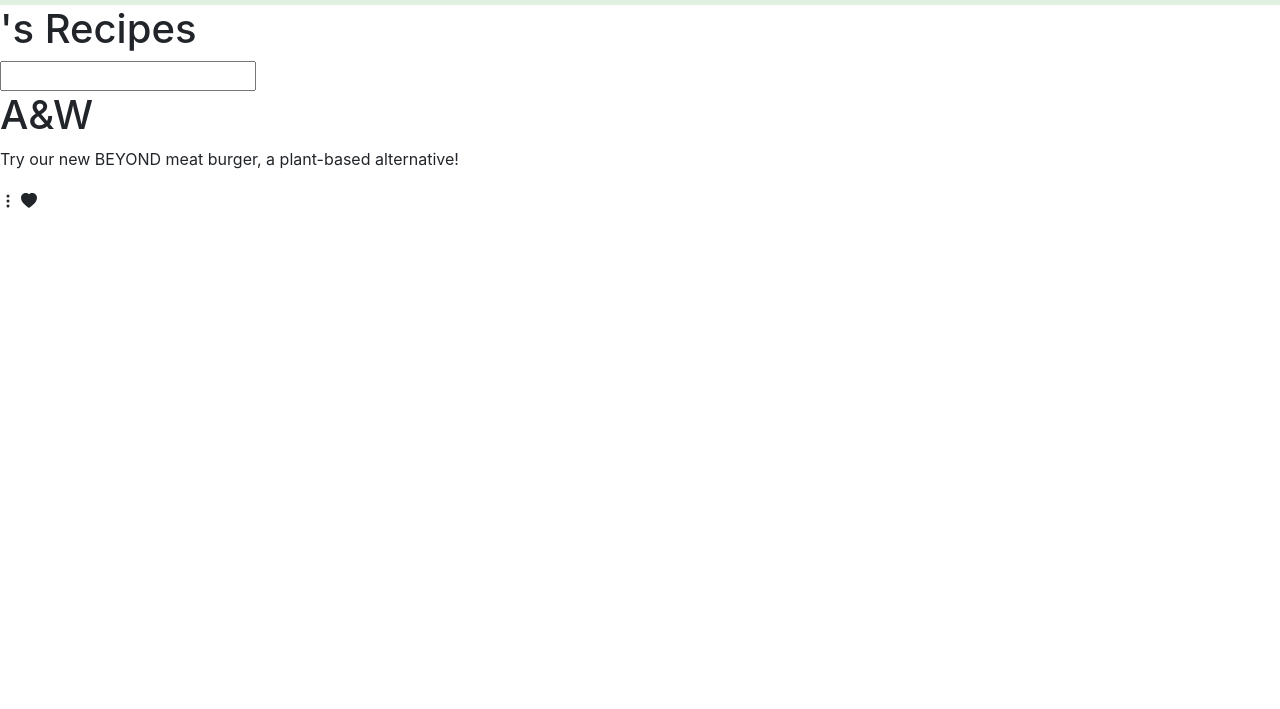
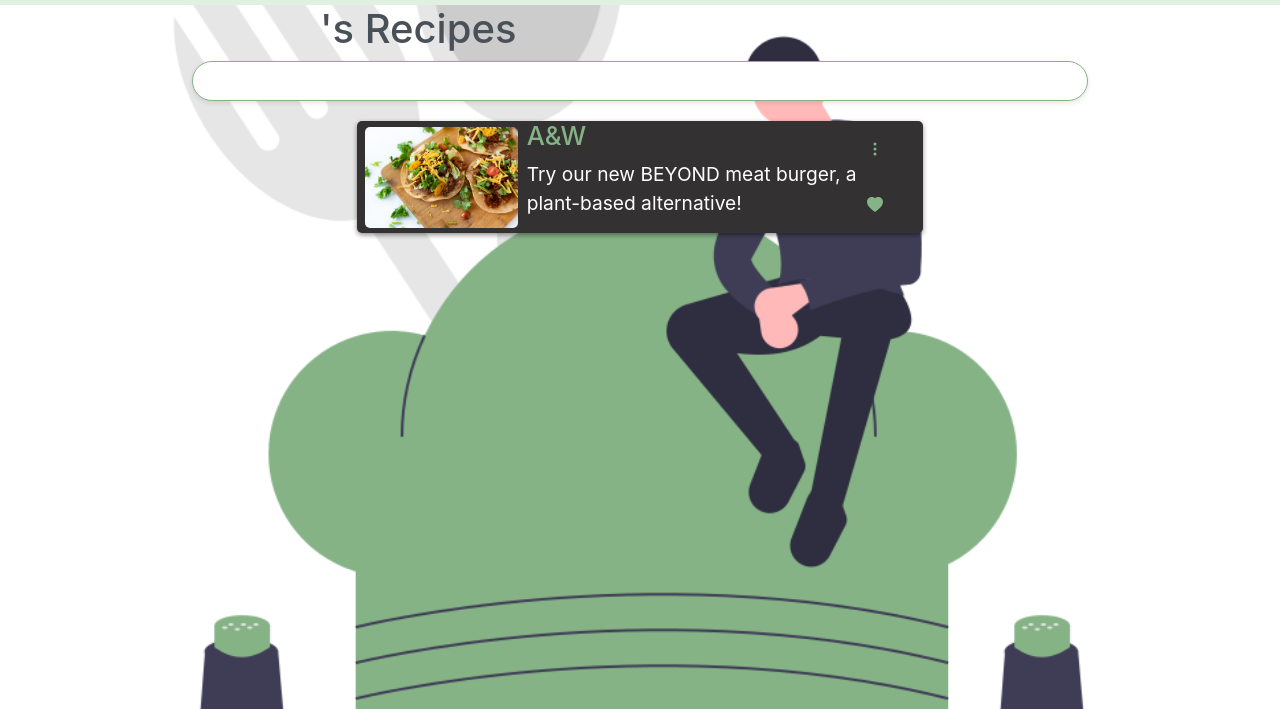
Before and after one commit to samueljsong/2800-202210-BBY34, a plain HTML site: page html/viewRestNew.html in a window 1280 px wide. Shown: the part 91-800 px from the top of the page. Drawn offline with nearby package versions, Linux system fonts and the light colour scheme; no server answers.

Commit message:
Adjust css for nav bar to work on recipe and restaurant pages

```diff
--- a/public/css/restNew.css
+++ b/public/css/restNew.css
@@ -1,27 +1,76 @@
-@media only screen and (max-width: 1200px) {
+@import url('https://fonts.googleapis.com/css2?family=Nunito+Sans:wght@400;600;900&family=Open+Sans:wght@300;400;500&display=swap');
+
+html {
+  overflow-y: scroll !important;
+  overflow-x: hidden !important;
+  height: 100%;
+}
+
+html,
+body {
+  margin: 0;
+  padding: 0;
+  font-family: -apple-system, BlinkMacSystemFont, 'Segoe UI', Roboto, Oxygen, Ubuntu, Cantarell, 'Open Sans', 'Helvetica Neue', sans-serif;
+  color: white;
+}
+
+body {
+  min-height: 100%;
+}
+
+#viewRestaurantsHeader {
+  display: grid;
+  grid-template-columns: 5% 90% 5%;
+}
+
+#viewRestaurantsHeader h1 {
+  grid-column: 2/span 1;
+  color: #495057;
+}
+
+#navbarGoBackButton {
+  padding-top: 30px;
+  padding-bottom: 30px;
+  background-color: transparent !important;
+}
+
+#goBackButton {
+  font-size: 40px;
+}
+
+@media only screen and (max-width: 415px) {
   body {
-    display: grid;
-    grid-template-rows: 100%;
     background-image: url("../img/recipe-pic.png");
     background-size: 100%;
     background-repeat: no-repeat;
     background-position-y: center;
     background-attachment: fixed;
+    z-index: -1;
   }
+
   /* img {
-      width: 50;
-      height: 100%;
-    } */
+    width: 50;
+    height: 100%;
+  } */
   .general {
     display: grid;
     grid-template-columns: 1fr;
     grid-template-rows: auto;
     grid-row-gap: 20px;
   }
+
   .search-container {
     display: grid;
-    grid-template-columns: 1fr;
+    grid-template-columns: auto;
   }
+
+  #post {
+    justify-self: right;
+    width: 8vw;
+    align-self: center;
+    cursor: pointer;
+  }
+
   #search {
     width: 70%;
     height: 40px;
@@ -33,22 +82,25 @@
     border-radius: 20px;
     box-shadow: 0 2px 5px 0 rgba(0, 0, 0, .1);
   }
+
   #search-btn {
     position: absolute;
     align-self: center;
     color: rgb(51, 49, 49);
   }
+
   #recipe-pic {
     width: 100%;
   }
+
   #card-template {
     display: grid;
     grid-template-columns: 30% 60% 10%;
     background-color: rgb(51, 49, 49);
-    grid-column-gap: 5px;
     border-radius: 5px;
     box-shadow: 0 2px 5px 0 rgba(0, 0, 0, 0.44);
   }
+
   .image-box {
     background-image: url(../img/taco.jpg);
     background-size: 100%;
@@ -59,30 +111,36 @@
     justify-self: center;
     cursor: pointer;
   }
+
   .info {
     display: grid;
     grid-template-columns: 1fr;
     cursor: pointer;
   }
+
   #title {
     font-size: 5vw;
     color: #86b386;
   }
+
   #description {
     font-size: 3vw;
     color: white;
   }
+
   .others {
     display: grid;
     grid-template-columns: 1fr;
     grid-template-rows: 1fr 1fr;
   }
+
   #dot {
     grid-row: 1 / 2;
     align-self: center;
     color: #86b386;
     cursor: pointer;
   }
+
   #heart {
     grid-row: 2 / 3;
     align-self: center;
@@ -90,3 +148,121 @@
     cursor: pointer;
   }
 }
+
+@media only screen and (min-width: 416px) {
+  body {
+    background-image: url("../img/recipe-pic.png");
+    background-size: 100%;
+    background-repeat: no-repeat;
+    background-position-y: center;
+    background-attachment: fixed;
+    z-index: -1;
+  }
+
+  #viewRestaurantsHeader {
+    grid-template-columns: 25% 50% 25%;
+  }
+
+  /* img {
+    width: 50;
+    height: 100%;
+  } */
+  .general {
+    display: grid;
+    grid-template-columns: 1fr;
+    grid-template-rows: auto;
+    grid-row-gap: 20px;
+  }
+
+  .search-container {
+    display: grid;
+    grid-template-columns: auto;
+  }
+
+  #post {
+    justify-self: right;
+    width: 8vw;
+    align-self: center;
+    cursor: pointer;
+  }
+
+  #search {
+    width: 70%;
+    height: 40px;
+    border: none;
+    outline: none;
+    border: solid 1px #86b386;
+    font-size: 16px;
+    justify-self: center;
+    border-radius: 20px;
+    box-shadow: 0 2px 5px 0 rgba(0, 0, 0, .1);
+  }
+
+  #search-btn {
+    position: absolute;
+    align-self: center;
+    color: rgb(51, 49, 49);
+  }
+
+  #recipe-pic {
+    width: 100%;
+  }
+
+  #card-template {
+    display: grid;
+    grid-template-columns: 30% 60% 10%;
+    background-color: rgb(51, 49, 49);
+    border-radius: 5px;
+    box-shadow: 0 2px 5px 0 rgba(0, 0, 0, 0.44);
+    max-width: 50%;
+    justify-self: center;
+  }
+
+  .image-box {
+    background-image: url(../img/taco.jpg);
+    background-size: 100%;
+    border-radius: 5px;
+    width: 90%;
+    height: 90%;
+    align-self: center;
+    justify-self: center;
+    cursor: pointer;
+  }
+
+  .info {
+    display: grid;
+    grid-template-columns: 1fr;
+    cursor: pointer;
+    font-size: 2vw;
+  }
+
+  #title {
+    font-size: 2vw;
+    color: #86b386;
+  }
+
+  #description {
+    font-size: 1.5vw;
+    color: white;
+  }
+
+  .others {
+    display: grid;
+    grid-template-columns: 1fr;
+    grid-template-rows: 1fr 1fr;
+  }
+
+  #dot {
+    grid-row: 1 / 2;
+    align-self: center;
+    color: #86b386;
+    cursor: pointer;
+  }
+
+  #heart {
+    grid-row: 2 / 3;
+    align-self: center;
+    color: #86b386;
+    cursor: pointer;
+  }
+}
--- a/public/css/viewRecipes.css
+++ b/public/css/viewRecipes.css
@@ -1,17 +1,53 @@
-@media only screen and (max-width: 650px) {
+@import url('https://fonts.googleapis.com/css2?family=Nunito+Sans:wght@400;600;900&family=Open+Sans:wght@300;400;500&display=swap');
+
+html {
+  overflow-y: scroll !important;
+  overflow-x: hidden !important;
+  height: 100%;
+}
+
+html,
+body {
+  margin: 0;
+  padding: 0;
+  font-family: -apple-system, BlinkMacSystemFont, 'Segoe UI', Roboto, Oxygen, Ubuntu, Cantarell, 'Open Sans', 'Helvetica Neue', sans-serif;
+  color: white;
+}
+
+body {
+  min-height: 100%;
+}
+
+#viewRecipesHeader {
+  display: grid;
+  grid-template-columns: 5% 90% 5%;
+}
+
+#viewRecipesHeader h1 {
+  grid-column: 2/span 1;
+  color: #495057;
+}
+
+#navbarGoBackButton {
+  padding-top: 30px;
+  padding-bottom: 30px;
+  background-color: transparent !important;
+}
+
+#goBackButton {
+  font-size: 40px;
+}
+
+@media only screen and (max-width: 415px) {
   body {
-    display: grid;
-    grid-template-rows: 100%;
     background-image: url("../img/recipe-pic.png");
     background-size: 100%;
     background-repeat: no-repeat;
     background-position-y: center;
     background-attachment: fixed;
+    z-index: -1;
   }
-  #card {
-    display: grid;
-    grid-row-gap: 10px;
-  }
+
   /* img {
     width: 50;
     height: 100%;
@@ -22,16 +58,19 @@
     grid-template-rows: auto;
     grid-row-gap: 20px;
   }
+
   .search-container {
     display: grid;
     grid-template-columns: auto;
   }
+
   #post {
     justify-self: right;
     width: 8vw;
     align-self: center;
     cursor: pointer;
   }
+
   #search {
     width: 70%;
     height: 40px;
@@ -43,78 +82,25 @@
     border-radius: 20px;
     box-shadow: 0 2px 5px 0 rgba(0, 0, 0, .1);
   }
+
   #search-btn {
     position: absolute;
     align-self: center;
     color: rgb(51, 49, 49);
   }
+
   #recipe-pic {
     width: 100%;
   }
-  #card-template0 {
+
+  #card-template {
     display: grid;
     grid-template-columns: 30% 60% 10%;
     background-color: rgb(51, 49, 49);
-    grid-column-gap: 5px;
     border-radius: 5px;
     box-shadow: 0 2px 5px 0 rgba(0, 0, 0, 0.44);
   }
-  #card-template1 {
-    display: grid;
-    grid-template-columns: 30% 60% 10%;
-    background-color: rgb(51, 49, 49);
-    grid-column-gap: 5px;
-    border-radius: 5px;
-    box-shadow: 0 2px 5px 0 rgba(0, 0, 0, 0.44);
-  }
-  #card-template2 {
-    display: grid;
-    grid-template-columns: 30% 60% 10%;
-    background-color: rgb(51, 49, 49);
-    grid-column-gap: 5px;
-    border-radius: 5px;
-    box-shadow: 0 2px 5px 0 rgba(0, 0, 0, 0.44);
-  }
-  #card-template3 {
-    display: grid;
-    grid-template-columns: 30% 60% 10%;
-    background-color: rgb(51, 49, 49);
-    grid-column-gap: 5px;
-    border-radius: 5px;
-    box-shadow: 0 2px 5px 0 rgba(0, 0, 0, 0.44);
-  }
-  #card-template4 {
-    display: grid;
-    grid-template-columns: 30% 60% 10%;
-    background-color: rgb(51, 49, 49);
-    grid-column-gap: 5px;
-    border-radius: 5px;
-    box-shadow: 0 2px 5px 0 rgba(0, 0, 0, 0.44);
-  }
-  #card-template5 {
-    display: grid;
-    grid-template-columns: 30% 60% 10%;
-    background-color: rgb(51, 49, 49);
-    grid-column-gap: 5px;
-    border-radius: 5px;
-    box-shadow: 0 2px 5px 0 rgba(0, 0, 0, 0.44);
-  }
-  #card-template6 {
-    display: grid;
-    grid-template-columns: 30% 60% 10%;
-    background-color: rgb(51, 49, 49);
-    grid-column-gap: 5px;
-    border-radius: 5px;
-    box-shadow: 0 2px 5px 0 rgba(0, 0, 0, 0.44);
-  }
-  #card-template7 {
-    display: grid;
-    grid-template-columns: 30% 60% 10%;
-    background-color: rgb(51, 49, 49);
-    grid-column-gap: 5px;
-    border-radius: 5px;
-    box-shadow: 0 2px 5px 0 rgba(0, 0, 0, 0.44);
-  }
+
   .image-box {
     background-image: url(../img/taco.jpg);
     background-size: 100%;
@@ -125,30 +111,36 @@
     justify-self: center;
     cursor: pointer;
   }
+
   .info {
     display: grid;
     grid-template-columns: 1fr;
     cursor: pointer;
   }
+
   #title {
     font-size: 5vw;
     color: #86b386;
   }
+
   #description {
     font-size: 3vw;
     color: white;
   }
+
   .others {
     display: grid;
     grid-template-columns: 1fr;
     grid-template-rows: 1fr 1fr;
   }
+
   #dot {
     grid-row: 1 / 2;
     align-self: center;
     color: #86b386;
     cursor: pointer;
   }
+
   #heart {
     grid-row: 2 / 3;
     align-self: center;
@@ -157,16 +149,20 @@
   }
 }
 
-@media only screen and (min-width: 651px) {
+@media only screen and (min-width: 416px) {
   body {
-    display: grid;
-    grid-template-rows: 100%;
     background-image: url("../img/recipe-pic.png");
     background-size: 100%;
     background-repeat: no-repeat;
     background-position-y: center;
     background-attachment: fixed;
+    z-index: -1;
   }
+
+  #viewRecipesHeader {
+    grid-template-columns: 25% 50% 25%;
+  }
+
   /* img {
     width: 50;
     height: 100%;
@@ -177,16 +173,19 @@
     grid-template-rows: auto;
     grid-row-gap: 20px;
   }
+
   .search-container {
     display: grid;
     grid-template-columns: auto;
   }
+
   #post {
     justify-self: right;
     width: 8vw;
     align-self: center;
     cursor: pointer;
   }
+
   #search {
     width: 70%;
     height: 40px;
@@ -198,91 +197,27 @@
     border-radius: 20px;
     box-shadow: 0 2px 5px 0 rgba(0, 0, 0, .1);
   }
+
   #search-btn {
     position: absolute;
     align-self: center;
     color: rgb(51, 49, 49);
   }
+
   #recipe-pic {
     width: 100%;
   }
-  #card {
-    display: grid;
-    grid-row-gap: 20px;
-    max-width: 100%;
-  }
-  #card-template0 {
+
+  #card-template {
     display: grid;
     grid-template-columns: 30% 60% 10%;
     background-color: rgb(51, 49, 49);
     border-radius: 5px;
     box-shadow: 0 2px 5px 0 rgba(0, 0, 0, 0.44);
-    max-width: 100%;
+    max-width: 50%;
     justify-self: center;
   }
-  #card-template1 {
-    display: grid;
-    grid-template-columns: 30% 60% 10%;
-    background-color: rgb(51, 49, 49);
-    border-radius: 5px;
-    box-shadow: 0 2px 5px 0 rgba(0, 0, 0, 0.44);
-    max-width: 80%;
-    justify-self: center;
-  }
-  #card-template2 {
-    display: grid;
-    grid-template-columns: 30% 60% 10%;
-    background-color: rgb(51, 49, 49);
-    border-radius: 5px;
-    box-shadow: 0 2px 5px 0 rgba(0, 0, 0, 0.44);
-    max-width: 80%;
-    justify-self: center;
-  }
-  #card-template3 {
-    display: grid;
-    grid-template-columns: 30% 60% 10%;
-    background-color: rgb(51, 49, 49);
-    border-radius: 5px;
-    box-shadow: 0 2px 5px 0 rgba(0, 0, 0, 0.44);
-    max-width: 80%;
-    justify-self: center;
-  }
-  #card-template4 {
-    display: grid;
-    grid-template-columns: 30% 60% 10%;
-    background-color: rgb(51, 49, 49);
-    border-radius: 5px;
-    box-shadow: 0 2px 5px 0 rgba(0, 0, 0, 0.44);
-    max-width: 80%;
-    justify-self: center;
-  }
-  #card-template5 {
-    display: grid;
-    grid-template-columns: 30% 60% 10%;
-    background-color: rgb(51, 49, 49);
-    border-radius: 5px;
-    box-shadow: 0 2px 5px 0 rgba(0, 0, 0, 0.44);
-    max-width: 80%;
-    justify-self: center;
-  }
-  #card-template6 {
-    display: grid;
-    grid-template-columns: 30% 60% 10%;
-    background-color: rgb(51, 49, 49);
-    border-radius: 5px;
-    box-shadow: 0 2px 5px 0 rgba(0, 0, 0, 0.44);
-    max-width: 80%;
-    justify-self: center;
-  }
-  #card-template7 {
-    display: grid;
-    grid-template-columns: 30% 60% 10%;
-    background-color: rgb(51, 49, 49);
-    border-radius: 5px;
-    box-shadow: 0 2px 5px 0 rgba(0, 0, 0, 0.44);
-    max-width: 80%;
-    justify-self: center;
-  }
+
   .image-box {
     background-image: url(../img/taco.jpg);
     background-size: 100%;
@@ -293,31 +228,37 @@
     justify-self: center;
     cursor: pointer;
   }
+
   .info {
     display: grid;
     grid-template-columns: 1fr;
     cursor: pointer;
     font-size: 2vw;
   }
+
   #title {
     font-size: 2vw;
     color: #86b386;
   }
+
   #description {
     font-size: 1.5vw;
     color: white;
   }
+
   .others {
     display: grid;
     grid-template-columns: 1fr;
     grid-template-rows: 1fr 1fr;
   }
+
   #dot {
     grid-row: 1 / 2;
     align-self: center;
     color: #86b386;
     cursor: pointer;
   }
+
   #heart {
     grid-row: 2 / 3;
     align-self: center;
```
